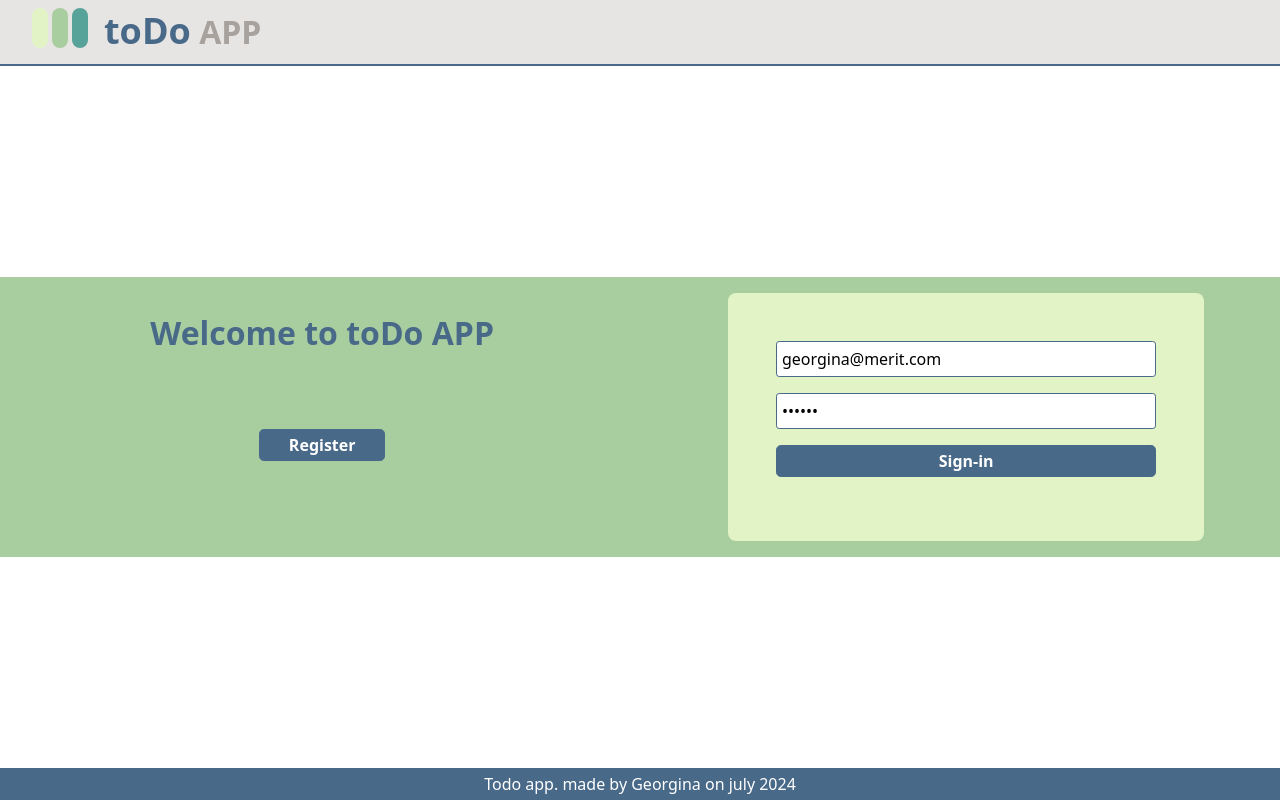
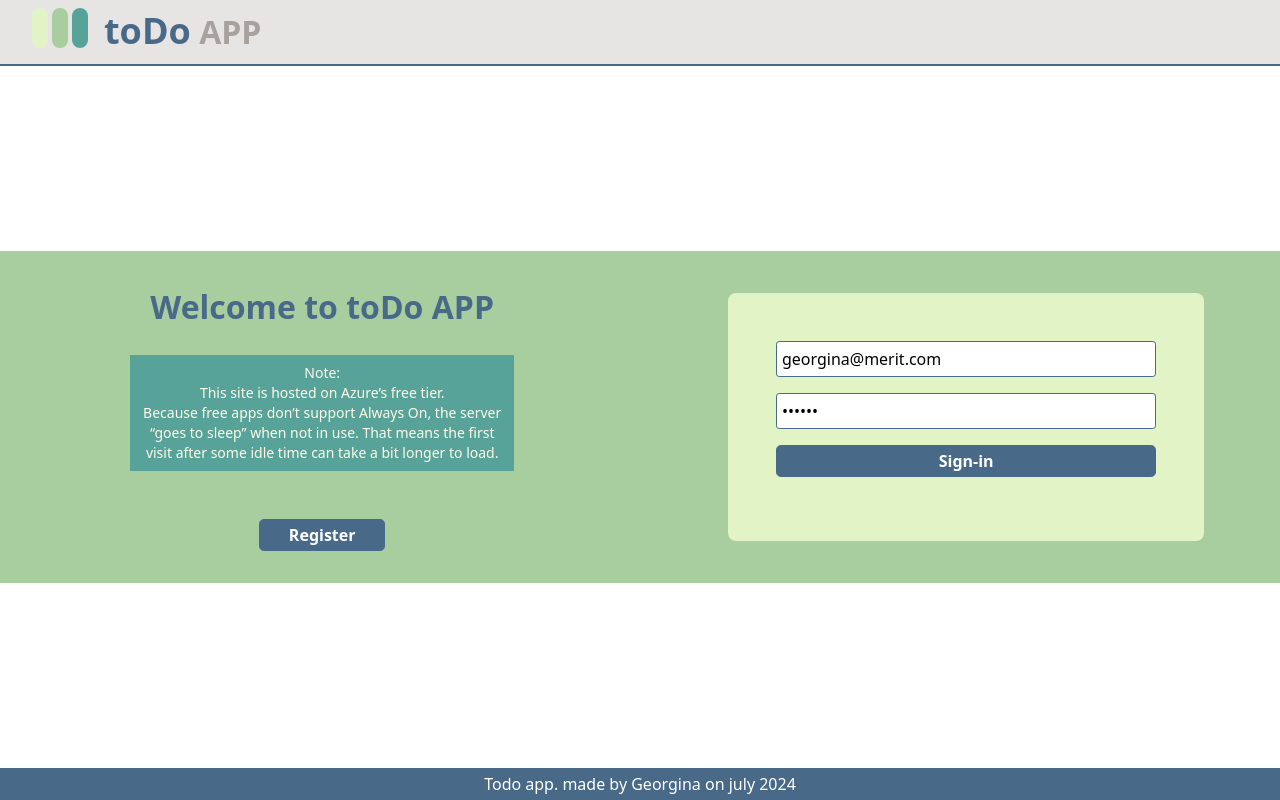
Before and after one commit to GeorginaTS/front-todoapp, a Vue app: page /#/ in a window 1280 px wide. Built offline with nearby package versions, Linux system fonts and the light colour scheme; no server answers.

Commit message:
refactor: remove console log for drag and drop in Home.vue; update note in Login.vue

```diff
--- a/src/views/Home.vue
+++ b/src/views/Home.vue
@@ -147,7 +147,7 @@ export default {
       //this.dragZone = event.target.id
       // this.draggedItem = event.dataTransfer.getData("item_id")
 
-      console.log(`DROP task ${this.draggedItem} into ${this.dragZone}`)
+      //console.log(`DROP task ${this.draggedItem} into ${this.dragZone}`)
       // update status
       try {
         if (this.dragZone) {
--- a/src/views/Login.vue
+++ b/src/views/Login.vue
@@ -1,8 +1,11 @@
 <template>
   <div class="flex gap-10 p-4 justify-between w-full bg-green2 h-full">
     <div class="w-full p-4 flex flex-col justify-center items-center h-full">
-      <h1>Welcome to toDo APP</h1>
-      <br><br><br>
+      <h1>Welcome to toDo APP</h1><br>
+      <p class=" flex text-sm text-yellow-50 max-w-96 justify-center text-center bg-green3 p-2">Note:<br> This site is hosted on Azure’s free tier.<br>
+Because free apps don’t support Always On, the server “goes to sleep” when not in use.
+That means the first visit after some idle time can take a bit longer to load.</p>
+      <br><br>
       <RouterLink to="/register">
         <button class="button_primary">Register</button>
       </RouterLink>
```
